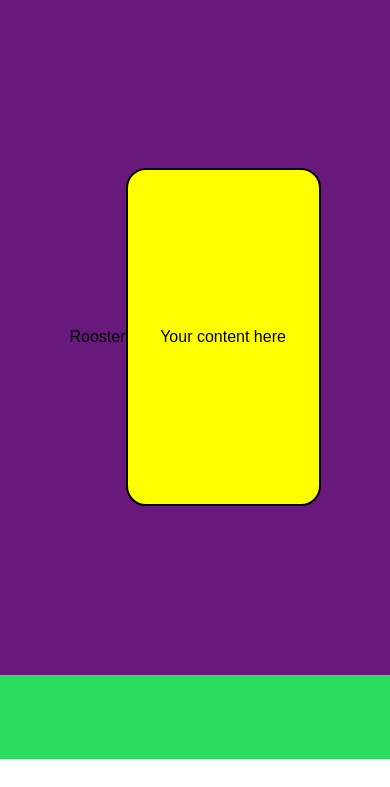
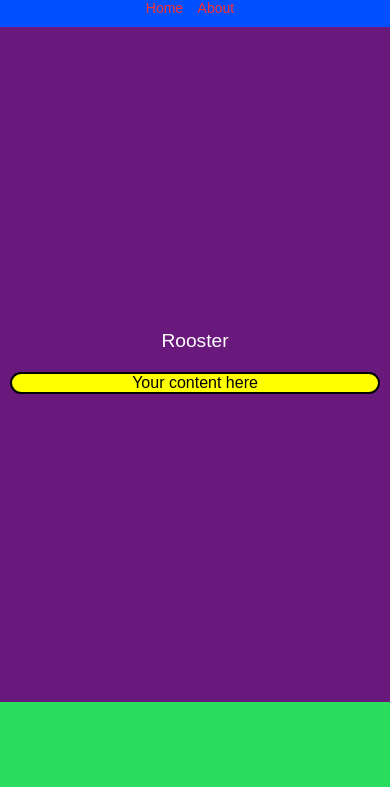
Before and after one commit to PiratePhishu/PRA-C1, a plain HTML site: page index.html in a window 390 px wide. Shown: the part 85-872 px from the top of the page. Before the commit the page ends 844 px from the top, so only its background shows below. Drawn offline with Linux system fonts and the light colour scheme.

Commit message:
heb het mobiel avaleble gemaakt
idk how to spell :>

```diff
--- a/style.css
+++ b/style.css
@@ -3,34 +3,6 @@
   margin: 0;
   padding: 0;
   box-sizing: border-box;
-}
-
-main {
-    background-color: #69197c;
-    width: 100%;
-    height: 80vh;      /* Takes up the full height of the viewport */
-    background-size: cover; /* Ensures any background image covers the entire element */
-    display: flex;
-    justify-content: center;
-    align-items: center;
-}
-
-.center-box {
-    background-color: yellow;
-    width: 50%; /* Adjust width as needed */
-    height: 50%; /* Adjust height as needed */
-    display: flex;
-    justify-content: center;
-    align-items: center;
-    text-align: center;
-    border: 2px solid black; /* Optional: Adds a border around the box */
-    border-radius: 20px; /* Adjust radius as needed */
-}
-
-footer {
-    background-color: #2add5d;
-    width: 100%;
-    height: 10vh;
 }
 
 body {
@@ -43,20 +15,116 @@ body {
   justify-content: space-between;
   align-items: center;
   padding: 10px 20px;
-    background-color: #0050ff; /* Optional: Background color for the header */
+  background-color: #0050ff;
 }
 
 .logo img {
-    max-height: 60px; /* Adjust based on your logo size */
+  max-height: 60px;
 }
 
 .nav-links a {
-    margin-right: 60px; /* Space between links */
+  margin-right: 20px; /* Adjusted space between links for better mobile display */
   text-decoration: none;
-    color: #fc3232; /* Text color */
-    font-size: 20px;
+  color: #fc3232;
+  font-size: 18px; /* Adjusted font size for better mobile display */
 }
 
 .nav-links a:hover {
-    color: #f9aecd; /* Link hover color */
+  color: #f9aecd;
 }
+
+main {
+  background-color: #69197c;
+  width: 100%;
+  height: 80vh;
+  background-size: cover;
+  display: flex;
+  flex-direction: column;
+  justify-content: center;
+  align-items: center;
+  padding: 0 10px; /* Added padding to avoid content touching screen edges on mobile */
+}
+
+.text-top {
+  color: white;
+  font-size: 2rem; /* Adjusted font size for better mobile display */
+  margin-top: 20px;
+  margin-bottom: 20px;
+  text-align: center;
+}
+
+.center-box {
+  background-color: yellow;
+  width: 60%; /* aangepast voor mobiel*/
+  height: auto; /* auto voor mobiel hoeft niet vast te staan*/
+  max-height: 75vh; /* zodat het niet grooter wordt dan dan 75% */
+  display: flex;
+  justify-content: center;
+  align-items: center;
+  text-align: center;
+  border: 2px solid black;
+  border-radius: 20px;
+  overflow: hidden; /*als de img out komt verbergt het*/
+  margin-bottom: 25px;
+}
+
+.rooster {
+  display: flex;
+  justify-content: center;
+  align-items: center;
+  width: 100%;
+  height: 90%;
+}
+
+.rooster img {
+  /*voor het rooster img*/
+  max-width: 100%;
+  max-height: 100%;
+  object-fit: contain; /*zodat het in de box blijft*/
+}
+
+/* Responsive design */
+@media (max-width: 768px) {
+  .header {
+    flex-direction: column;
+    height: auto;
+  }
+
+  .nav-links {
+    margin-top: 10px;
+  }
+
+  .nav-links a {
+    margin-right: 20px; /* Reduced margin for mobile */
+    font-size: 16px; /* Smaller font size for mobile */
+  }
+
+  .text-top {
+    font-size: 1.5rem; /* Smaller font size for mobile */
+  }
+
+  .center-box {
+    width: 95%; /* Further adjusted width for better mobile display */
+  }
+}
+
+@media (max-width: 480px) {
+  .nav-links a {
+    margin-right: 10px; /* Further reduced margin for very small screens */
+    font-size: 14px; /* Even smaller font size for very small screens */
+  }
+
+  .text-top {
+    font-size: 1.2rem; /* Even smaller font size for very small screens */
+  }
+
+  .center-box {
+    width: 100%; /* Full width for very small screens */
+  }
+}
+
+footer {
+  background-color: #2add5d;
+  width: 100%;
+  height: 10vh;
+}
```
Lines whose indentation alone changed are shown as unchanged.
